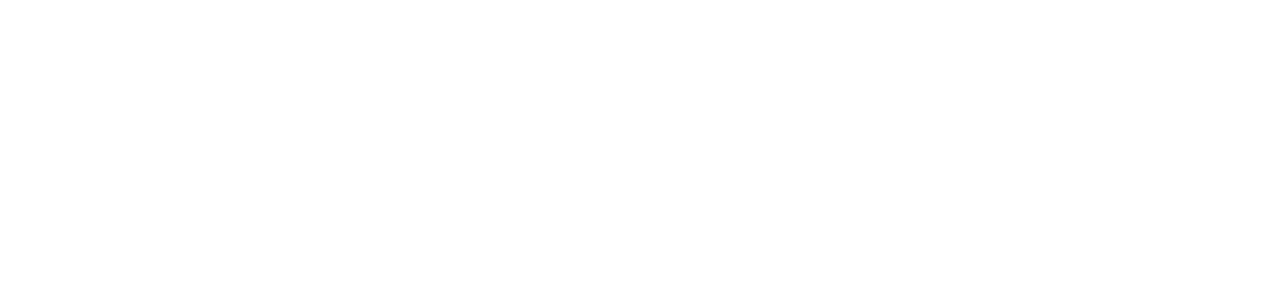
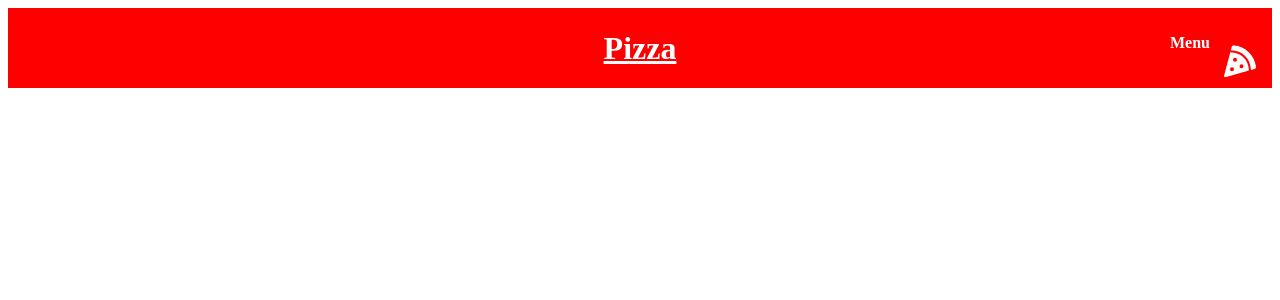
Before and after one commit to landon-is-on/react-pizza-app, a React (Create React App) app in the folder pizza/: page / in a window 1280 px wide. Shown: the top 300 px of the page. Built offline with nearby package versions, Linux system fonts and the light colour scheme.

Commit message:
started nav

```diff
--- a/pizza/package.json
+++ b/pizza/package.json
@@ -8,7 +8,11 @@
     "@testing-library/user-event": "^12.8.3",
     "react": "^17.0.2",
     "react-dom": "^17.0.2",
+    "react-icons": "^4.2.0",
+    "react-router": "^5.2.0",
+    "react-router-dom": "^5.2.0",
     "react-scripts": "4.0.3",
+    "styled-components": "^5.3.0",
     "web-vitals": "^1.1.2"
   },
   "scripts": {
--- a/pizza/src/App.js
+++ b/pizza/src/App.js
@@ -1,10 +1,12 @@
 import React from 'react';
+import Navbar from './components/Navbar'
+import {BrowserRouter as Router} from 'react-router-dom';
 
 function App() {
   return (
-    <div className="App">
-
-    </div>
+    <Router>
+    <Navbar/>
+    </Router>
   );
 }
 
--- a/pizza/src/components/Navbar/NavbarElements.js
+++ b/pizza/src/components/Navbar/NavbarElements.js
@@ -0,0 +1,44 @@
+import styled from 'styled-components';
+ import {NavLink as Link} from 'react-router-dom';
+import { FaPizzaSlice} from 'react-icons/fa'
+export const Nav = styled.nav`
+  background: red;
+  height: 80px;
+  display: flex;
+  justify-content: center;
+  font-weight: 700;
+`;
+
+export const NavLink = styled(Link)`
+color: #fff;
+font-size: 2rem;
+display: flex;
+align-items: center;
+text-decreation: none;
+cursor: pointer;
+
+@media screen and (max-width: 400px) {
+    position: absolute;
+    top: 10px;
+    left: 25px;
+  }
+`;
+
+export const NavIcon = styled.div`
+  display: block;
+  position: absolute;
+  top: 0;
+  right: 0;
+  cursor: pointer;
+  color: #fff;
+
+  p {
+    transform: translate(-175%, 100%);
+    font-weight: bold;
+  }
+`;
+
+export const Bars = styled(FaPizzaSlice)`
+  font-size: 2rem;
+  transform: translate(-50%, -15%);
+`;
--- a/pizza/src/components/Navbar/index.js
+++ b/pizza/src/components/Navbar/index.js
@@ -1,11 +1,18 @@
-import React from 'react'
+import React from 'react';
+import {Nav, NavIcon, NavLink,Bars} from './NavbarElements';
 
-function Navbar() {
+const Navbar = () => {
     return (
-      <div>
+      <>
+            <Nav>
+                <NavLink to= "/">Pizza</NavLink>
+                <NavIcon>
+                    <p>Menu</p>
+                    <Bars/>
+                </NavIcon>
+                </Nav>
+        </>
+    );
+};
 
-        </div>
-    )
-}
-
-export default index
+export default Navbar
```
Also changed, not shown: 2 other files (tests, documents, lock files or other folders).
